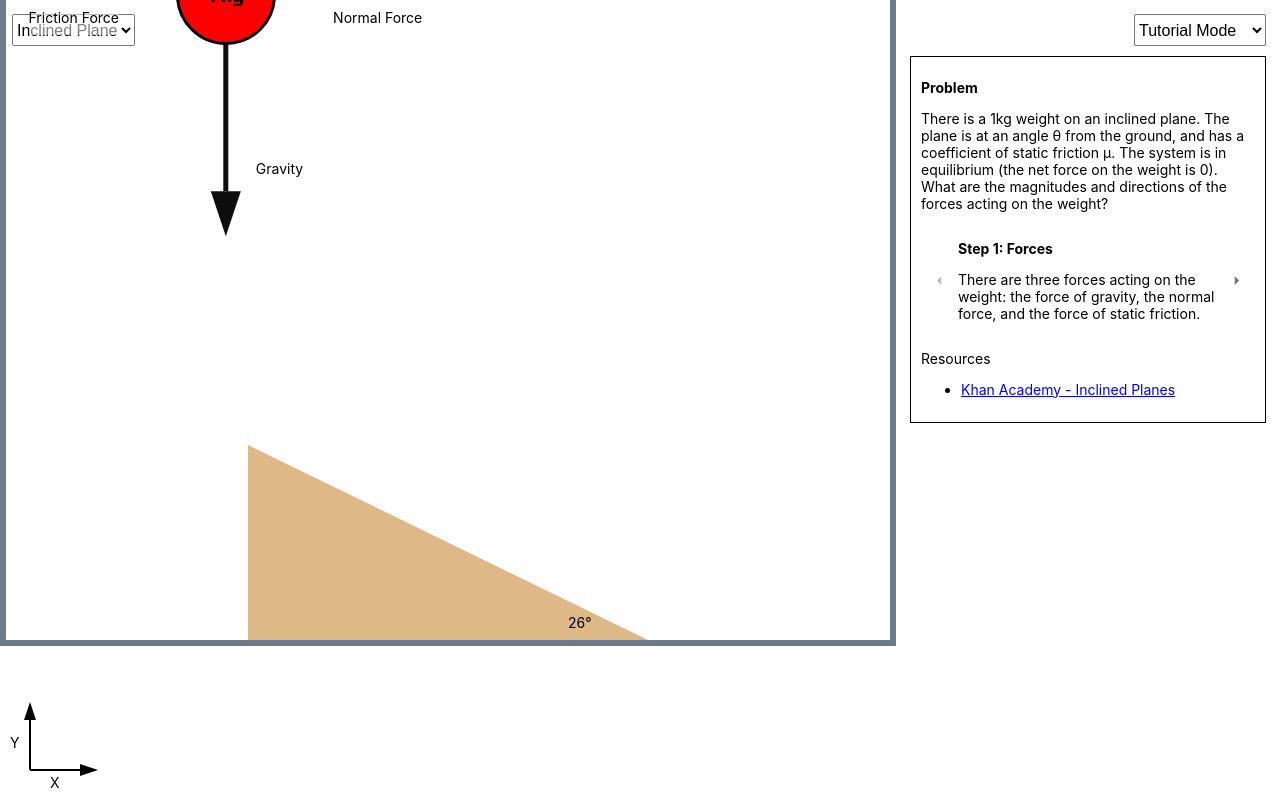
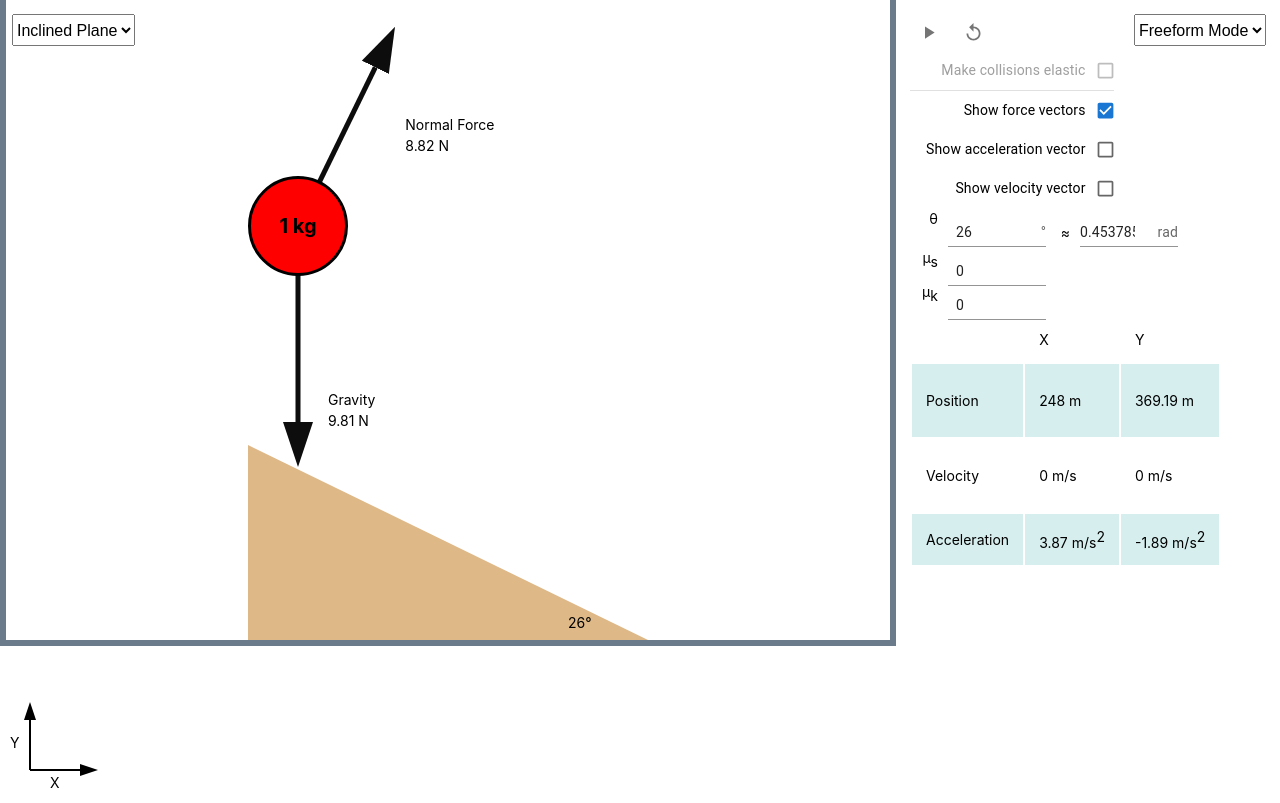
Before and after one commit to brynnchernosky/physics-mechanics-simulator, a React (Create React App) app: page / in a window 1280 px wide. Built offline with nearby package versions, Linux system fonts and the light colour scheme.

Commit message:
refactor - freeform free weight works

```diff
--- a/src/App.tsx
+++ b/src/App.tsx
@@ -143,7 +143,7 @@ function App() {
   const [forceSketches, setForceSketches] = useState<VectorTemplate[]>([]);
   const [questionPartOne, setQuestionPartOne] = useState<string>("");
   const [hintDialogueOpen, setHintDialogueOpen] = useState<boolean>(false);
-  const [mode, setMode] = useState<string>("Tutorial");
+  const [mode, setMode] = useState<string>("Freeform");
   const [noMovement, setNoMovement] = useState(false);
   const [weight, setWeight] = useState(false);
   const [pendulum, setPendulum] = useState(false);
@@ -878,8 +878,8 @@ function App() {
       setShowForceMagnitudes(true);
       if (simulationType == "Free Weight") {
         addWeight();
-        setStartPosY(100);
-        setStartPosX((xMax + xMin + 50) / 2);
+        setStartPosY(yMin + 50);
+        setStartPosX((xMax + xMin - 50) / 2);
         setUpdatedForces([forceOfGravity]);
         setStartForces([forceOfGravity]);
         addWalls();
@@ -898,9 +898,8 @@ function App() {
         const xPos = xMax / 2 - x - 50;
         const yPos = y - 50 - 5;
         addPendulum();
-        // setStartPosX(xPos);
-        // setStartPosY(yPos);
-        // console.log("start values ", xPos, yPos);
+        setStartPosX(xPos);
+        setStartPosY(yPos);
         const mag = 9.81 * Math.cos((50 * Math.PI) / 180);
         const forceOfTension: IForce = {
           description: "Tension",
@@ -1687,13 +1686,12 @@ function App() {
                   value={pendulumAngle}
                   effect={(value) => {
                     if (pendulum) {
-                      const mag =
-                        1 * 9.81 * Math.cos((value * Math.PI) / 180);
+                      const mag = 1 * 9.81 * Math.cos((value * Math.PI) / 180);
 
                       const forceOfTension: IForce = {
                         description: "Tension",
                         magnitude: mag,
-                        directionInDegrees: 90-value,
+                        directionInDegrees: 90 - value,
                       };
                       setUpdatedForces([forceOfGravity, forceOfTension]);
                       setAdjustPendulumAngle({ angle: value, length: 300 });
--- a/src/Weight.tsx
+++ b/src/Weight.tsx
@@ -514,16 +514,16 @@ export const Weight = (props: IWeightProps) => {
 
   // Update x start position
   useEffect(() => {
-    console.log("update x start");
+    console.log("update x start to ", startPosX);
     setUpdatedStartPosX(startPosX);
     setXPosition(startPosX);
   }, [startPosX]);
 
   // Update y start position
   useEffect(() => {
-    console.log("update y start");
+    console.log("update y start to ", startPosY);
     setUpdatedStartPosY(startPosY);
-    setXPosition(startPosY);
+    setYPosition(startPosY);
   }, [startPosY]);
 
   return (
```
